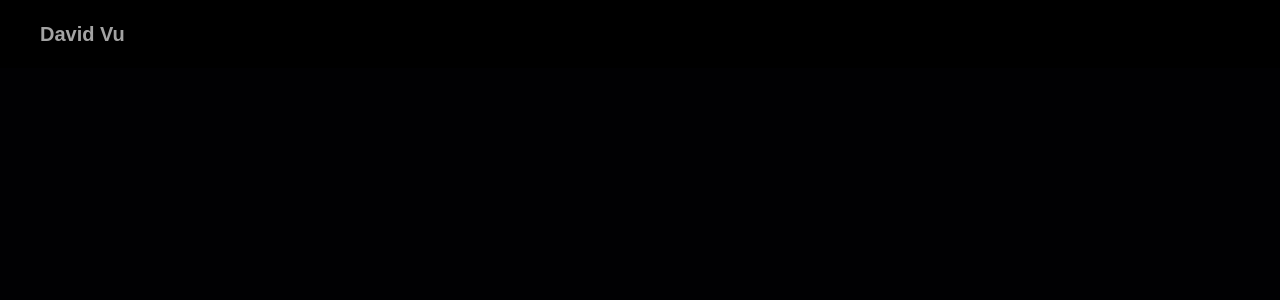
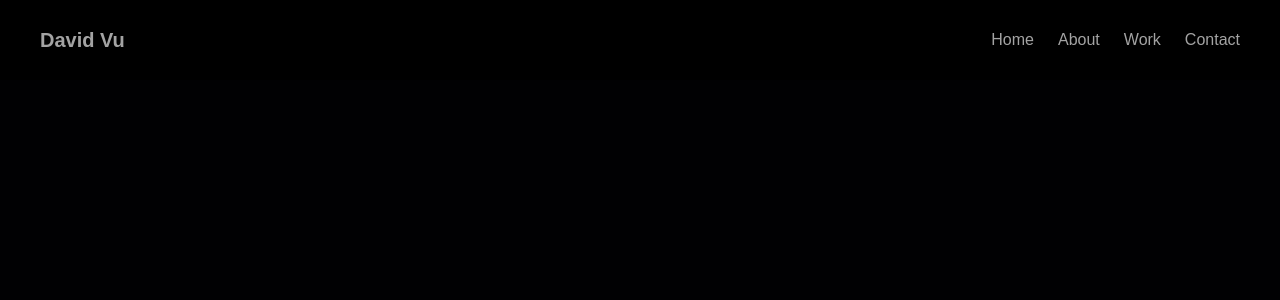
Before and after one commit to fcbvttn123/threeJS-tutorial, a React (Vite) app in the folder portfolio/: page / in a window 1280 px wide. Shown: the top 300 px of the page. Built offline with nearby package versions, Linux system fonts and the light colour scheme; a web font is replaced by a local one.

Commit message:
Nav Bar is done

```diff
--- a/portfolio/src/sections/NavBar.jsx
+++ b/portfolio/src/sections/NavBar.jsx
@@ -5,7 +5,11 @@ function NavItems() {
   return (
     <ul className="nav-ul">
       {navLinks.map(({ id, href, name }) => (
-        <li key={id} className="nav-li"></li>
+        <li key={id} className="nav-li">
+          <a href={href} className="nav-li_a" onClick={() => {}}>
+            {name}
+          </a>
+        </li>
       ))}
     </ul>
   )
@@ -46,6 +50,12 @@ export function NavBar() {
           </nav>
         </div>
       </div>
+      {/* Mobile Menu */}
+      <div className={`nav-sidebar ${isOpen ? "max-h-screen" : "max-h-0"}`}>
+        <nav className="p-5">
+          <NavItems />
+        </nav>
+      </div>
     </header>
   )
 }
```
